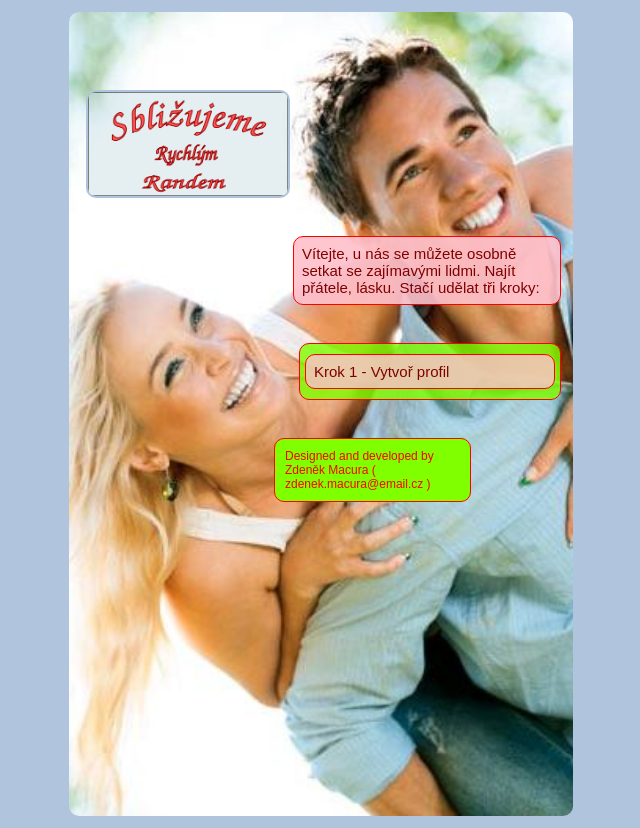
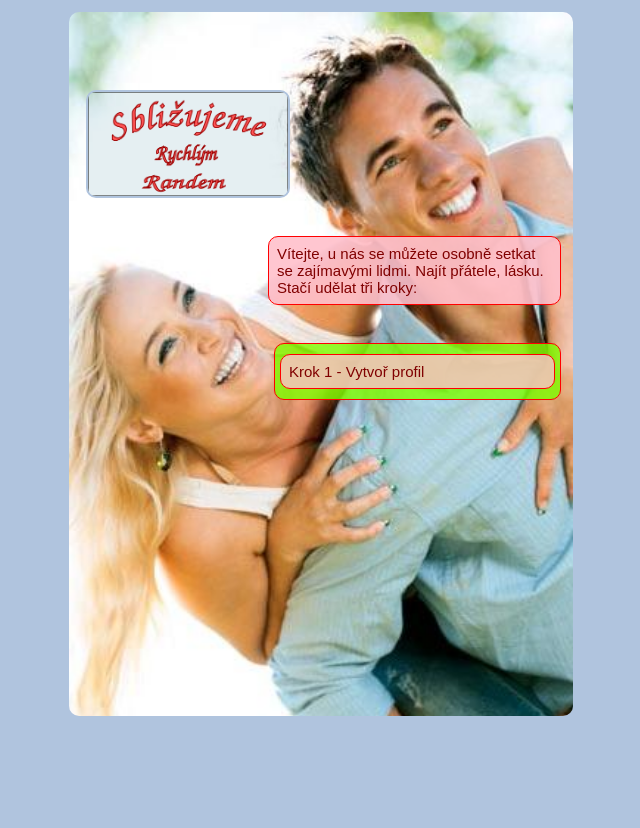
Before and after one commit to zdenekmacura/sblizujeme, a PHP site: page / in a window 1280 px wide. Shown: the whole page, without its empty margins (319-959 px from the left). After the commit the page ends 716 px from the top, so only its background shows below. Run offline with PHP 8.4, Linux system fonts and the light colour scheme.

Commit message:
sblizujeme kod

```diff
--- a/www/css/sblizujeme.css
+++ b/www/css/sblizujeme.css
@@ -27,7 +27,7 @@
 	margin: 10px;
 	border: 1px solid red;
 	font-size: 15px;
-	width: 50%;
+	width: 55%;
 	margin-top: 1cm;
 	margin-left: auto ;
   	margin-right: 2% ;
@@ -41,10 +41,11 @@
 	/*background-position: 50%; */
 	background-position: left top;
     background-size:cover;
-    min-width:400px;
-    min-height: 800px;
+    width:auto;
+    max-width: 500px;
+    min-height: 700px;
+    height: auto;
     margin: 0 auto;
-  	max-width: 500px;
 	border: 0px solid black;
 	display: block;
 	margin: 2px;
@@ -75,7 +76,7 @@
 	border-radius: 10.0px 10.0px 10.0px 10.0px;
 	border: 1px solid red;
 	font-size: 15px;
-	width: 50%;
+	width: 55%;
 	margin-top: 1cm;
 	margin-left: auto ;
   	margin-right: 2% ;
@@ -148,7 +149,7 @@
 	border-radius: 10.0px 10.0px 10.0px 10.0px;
 	border: 1px solid red;
 	font-size: 12px;
-	margin-bottom: 4px;
+	margin-bottom: 40px;
 	margin-top: 1cm;
 	margin-left: auto ;
   	margin-right: 20% ;
--- a/www/index.html
+++ b/www/index.html
@@ -45,7 +45,7 @@
         </div>
 
 
-      <div class="TextViewSmaller">Designed and developed by Zdeněk Macura ( zdenek.macura@email.cz )</div>
+      <!--<div class="TextViewSmaller">Designed and developed by Zdeněk Macura ( zdenek.macura@email.cz )</div>-->
       </div>
 
 
```
